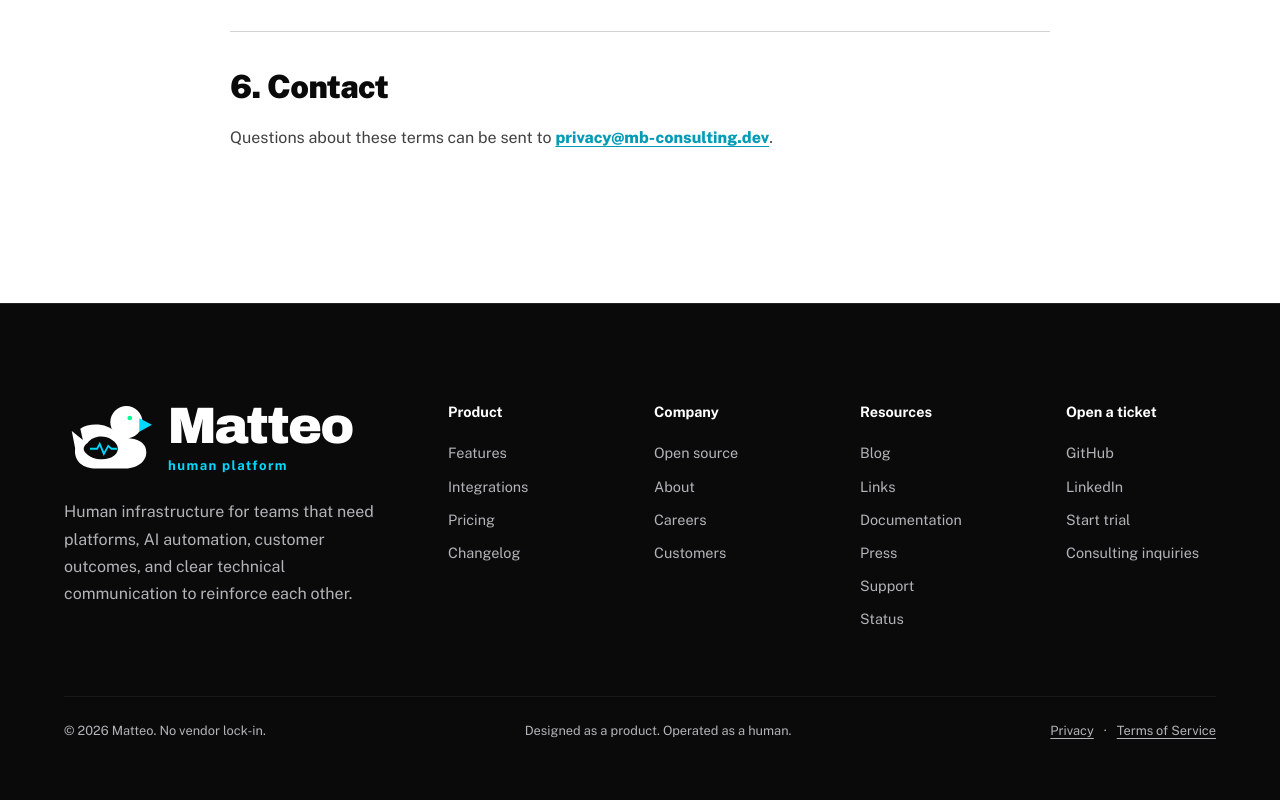
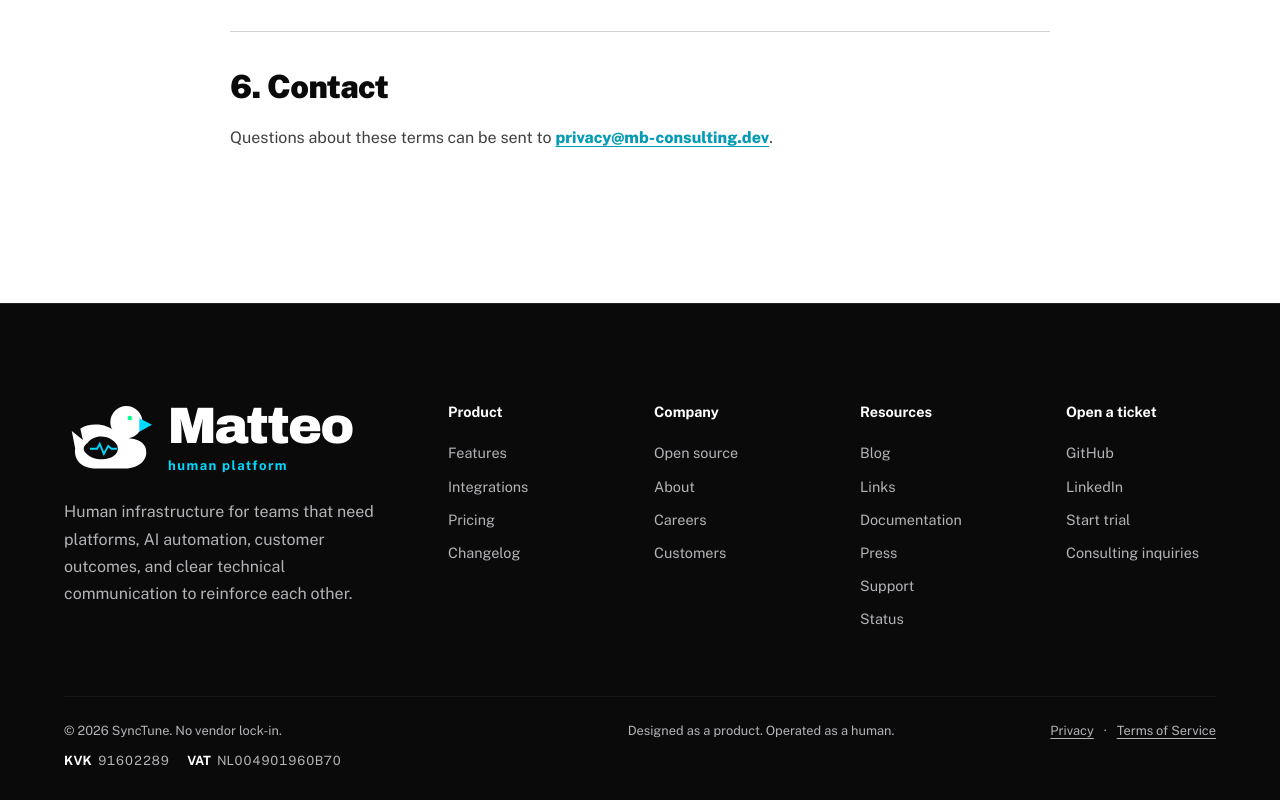
Before and after one commit to mbianchidev/mock-startup-website, a Next.js app: page /terms in a window 1280 px wide. Shown: the part 2035-2835 px from the top of the page. Before the commit the page ends 2804 px from the top, so only its background shows below. Built offline with nearby package versions, Linux system fonts and the light colour scheme.

Commit message:
fix: add business details to footer

```diff
--- a/src/app/terms/page.tsx
+++ b/src/app/terms/page.tsx
@@ -37,7 +37,7 @@
   {
     title: 'Liability',
     paragraphs: [
-      <>To the extent permitted by law, Matteo is not liable for indirect loss resulting solely from using or being unable to use this website.</>,
+      <>To the extent permitted by law, SyncTune is not liable for indirect loss resulting solely from using or being unable to use this website.</>,
     ],
   },
   {
--- a/src/components/Footer.tsx
+++ b/src/components/Footer.tsx
@@ -60,7 +60,19 @@
         </div>
       </div>
       <div className={styles.footerBottom}>
-        <p>&copy; {currentYear} Matteo. No vendor lock-in.</p>
+        <div className={styles.footerIdentity}>
+          <p>&copy; {currentYear} SyncTune. No vendor lock-in.</p>
+          <dl className={styles.businessIdentifiers} aria-label="Business registration details">
+            <div>
+              <dt>KVK</dt>
+              <dd>91602289</dd>
+            </div>
+            <div>
+              <dt>VAT</dt>
+              <dd>NL004901960B70</dd>
+            </div>
+          </dl>
+        </div>
         <p>Designed as a product. Operated as a human.</p>
         <p className={styles.legalLinks}>
           <Link href="/privacy">Privacy</Link>
--- a/src/components/SiteShell.module.css
+++ b/src/components/SiteShell.module.css
@@ -227,8 +227,9 @@
 }
 
 .footerBottom {
-    display: flex;
-    justify-content: space-between;
+    display: grid;
+    grid-template-columns: minmax(0, 1.35fr) minmax(0, 1fr) auto;
+    align-items: start;
     gap: 20px;
     width: min(100%, 1320px);
     margin: 0 auto;
@@ -238,9 +239,37 @@
     font-size: 0.8rem;
 }
 
+.footerIdentity {
+    display: grid;
+    gap: 10px;
+}
+
+.businessIdentifiers {
+    display: flex;
+    flex-wrap: wrap;
+    gap: 8px 18px;
+    margin: 0;
+}
+
+.businessIdentifiers div {
+    display: flex;
+    gap: 6px;
+}
+
+.businessIdentifiers dt {
+    color: var(--text-primary);
+    font-weight: 700;
+}
+
+.businessIdentifiers dd {
+    margin: 0;
+    font-variant-numeric: tabular-nums;
+}
+
 .legalLinks {
     display: inline-flex;
     gap: 10px;
+    justify-self: end;
 }
 
 .legalLinks a {
@@ -344,7 +373,11 @@
     }
 
     .footerBottom {
-        flex-direction: column;
+        grid-template-columns: 1fr;
+    }
+
+    .legalLinks {
+        justify-self: start;
     }
 }
 
```
Also changed, not shown: 1 other file (tests, documents, lock files or other folders).
